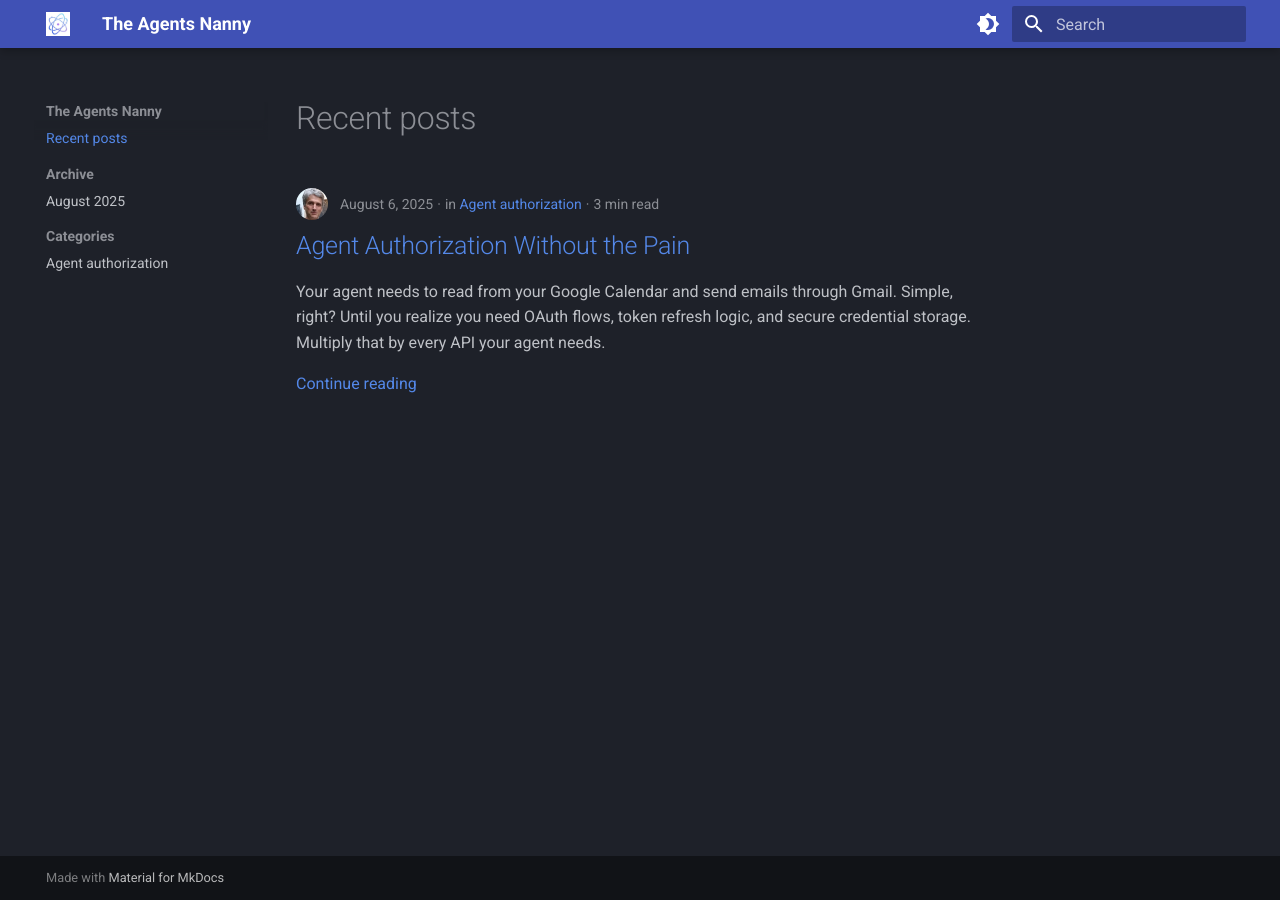
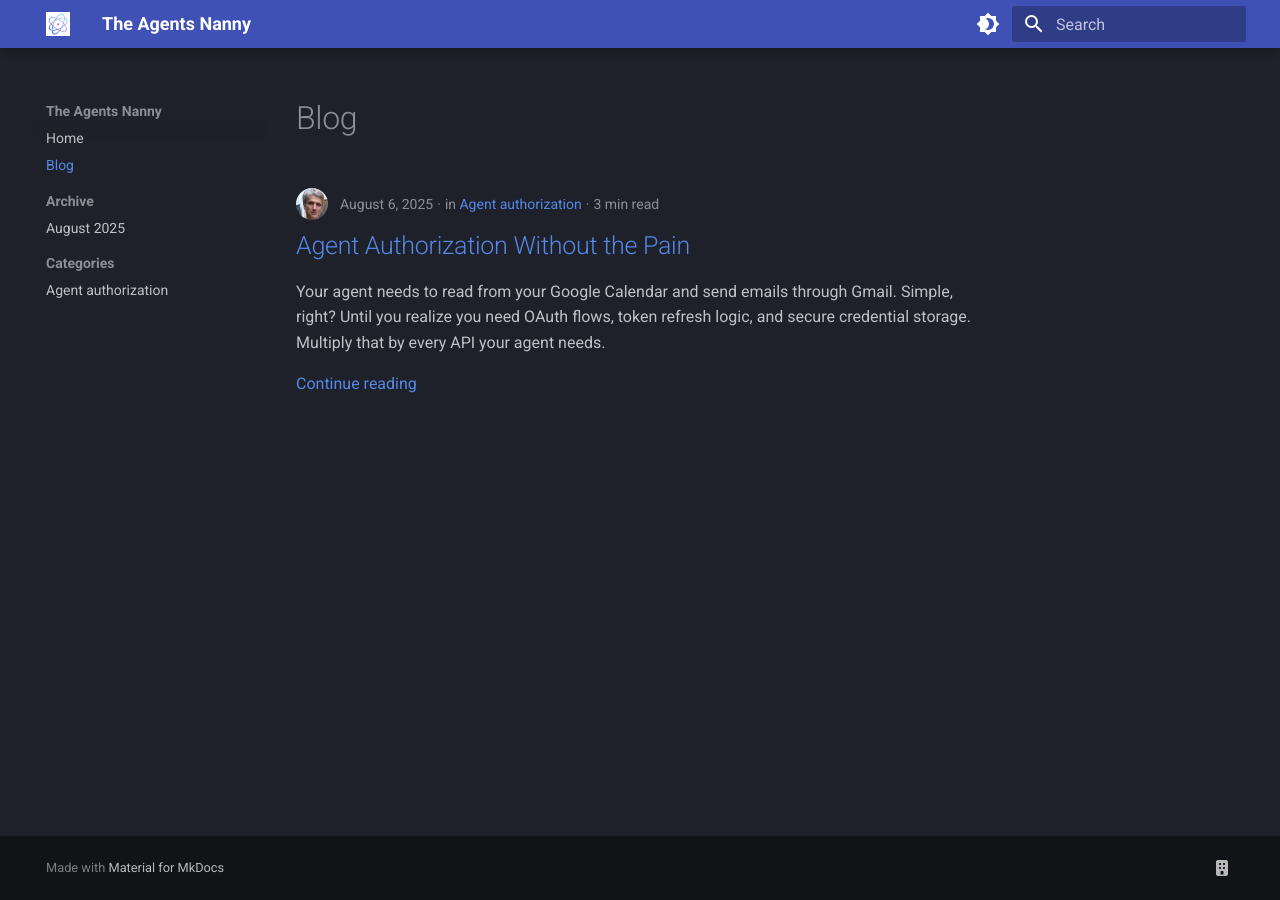
Before and after one commit to gradion-ai/agents-nanny, an MkDocs documentation site: the page built from docs/index.md, in a window 1280 px wide. Built offline with MkDocs 1.6.1 and Material for MkDocs 9.7.7, drawn with Linux system fonts in a browser that asks for light colours.

Commit message:
Link to gradion-ai GitHub org

```diff
--- a/docs/index.md
+++ b/docs/index.md
@@ -1 +1 @@
-# Recent posts
+# Blog
--- a/mkdocs.yml
+++ b/mkdocs.yml
@@ -57,6 +57,12 @@
   - attr_list
   - md_in_html
 
+extra:
+  social:
+    - icon: fontawesome/solid/building
+      link: https://gradion.ai
+      name: Gradion AI
 
 nav:
+  - "Home": "https://github.com/gradion-ai/"
   - Blog: index.md
```
